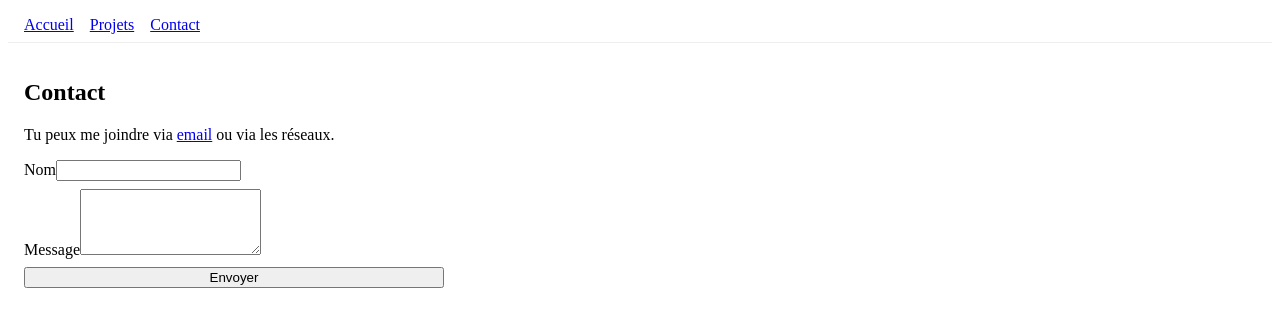
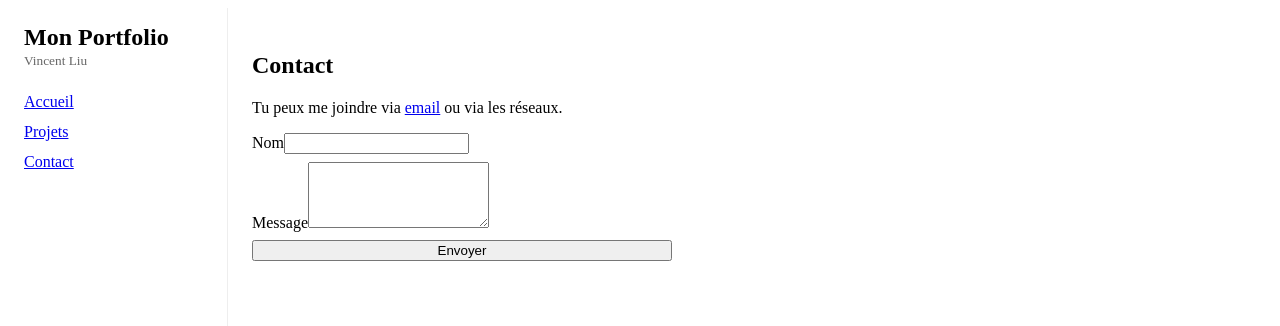
Before and after one commit to vinsliu/didactic-potato, a React (Vite) app: page /contact in a window 1280 px wide. Shown: the top 326 px of the page. Built offline with nearby package versions, Linux system fonts and the light colour scheme.

Commit message:
Header component implemented

```diff
--- a/src/App.jsx
+++ b/src/App.jsx
@@ -1,6 +1,6 @@
 import React from "react";
 import { BrowserRouter, Routes, Route } from "react-router-dom";
-import Navbar from "./components/Navbar";
+import Header from "./components/Header";
 import Home from "./pages/Home";
 import Projects from "./pages/Projects";
 import Contact from "./pages/Contact";
@@ -8,14 +8,16 @@
 export default function App() {
   return (
     <BrowserRouter>
-      <Navbar />
-      <main style={{ padding: "1rem" }}>
+      <div style={{ display: "flex", minHeight: "100vh" }}>
+        <Header />
+        <main style={{ flex: 1, padding: "1.5rem" }}>
           <Routes>
             <Route path="/" element={<Home />} />
             <Route path="/projects" element={<Projects />} />
             <Route path="/contact" element={<Contact />} />
           </Routes>
         </main>
+      </div>
     </BrowserRouter>
   );
 }
--- /dev/null
+++ b/src/components/Header.jsx
@@ -0,0 +1,24 @@
+import React from "react";
+import Navbar from "./Navbar";
+
+export default function Header() {
+  return (
+    <aside
+      style={{
+        width: 220,
+        minHeight: "100vh",
+        borderRight: "1px solid #eee",
+        padding: "1rem",
+        boxSizing: "border-box",
+      }}
+    >
+      <div style={{ marginBottom: "1.5rem" }}>
+        {/* Logo / Title - not part of navigation */}
+        <h2 style={{ margin: 0 }}>Mon Portfolio</h2>
+        <small style={{ color: "#666" }}>Vincent Liu</small>
+      </div>
+
+      <Navbar />
+    </aside>
+  );
+}
--- a/src/components/Navbar.jsx
+++ b/src/components/Navbar.jsx
@@ -1,10 +1,9 @@
-import React from "react";
 import { Link } from "react-router-dom";
 
 export default function Navbar() {
   return (
-    <nav style={{ borderBottom: "1px solid #eee", padding: "0.5rem 1rem" }}>
-      <ul style={{ listStyle: "none", display: "flex", gap: "1rem", margin: 0, padding: 0 }}>
+    <nav>
+      <ul style={{ listStyle: "none", display: "flex", flexDirection: "column", gap: "0.75rem", margin: 0, padding: 0 }}>
         <li>
           <Link to="/">Accueil</Link>
         </li>
--- a/src/pages/Contact.jsx
+++ b/src/pages/Contact.jsx
@@ -1,5 +1,3 @@
-import React from "react";
-
 export default function Contact() {
   return (
     <section>
--- a/src/pages/Home.jsx
+++ b/src/pages/Home.jsx
@@ -1,5 +1,3 @@
-import React from "react";
-
 export default function Home() {
   return (
     <section>
--- a/src/pages/Projects.jsx
+++ b/src/pages/Projects.jsx
@@ -1,5 +1,3 @@
-import React from "react";
-
 export default function Projects() {
   return (
     <section>
```
Lines whose indentation alone changed are shown as unchanged.
